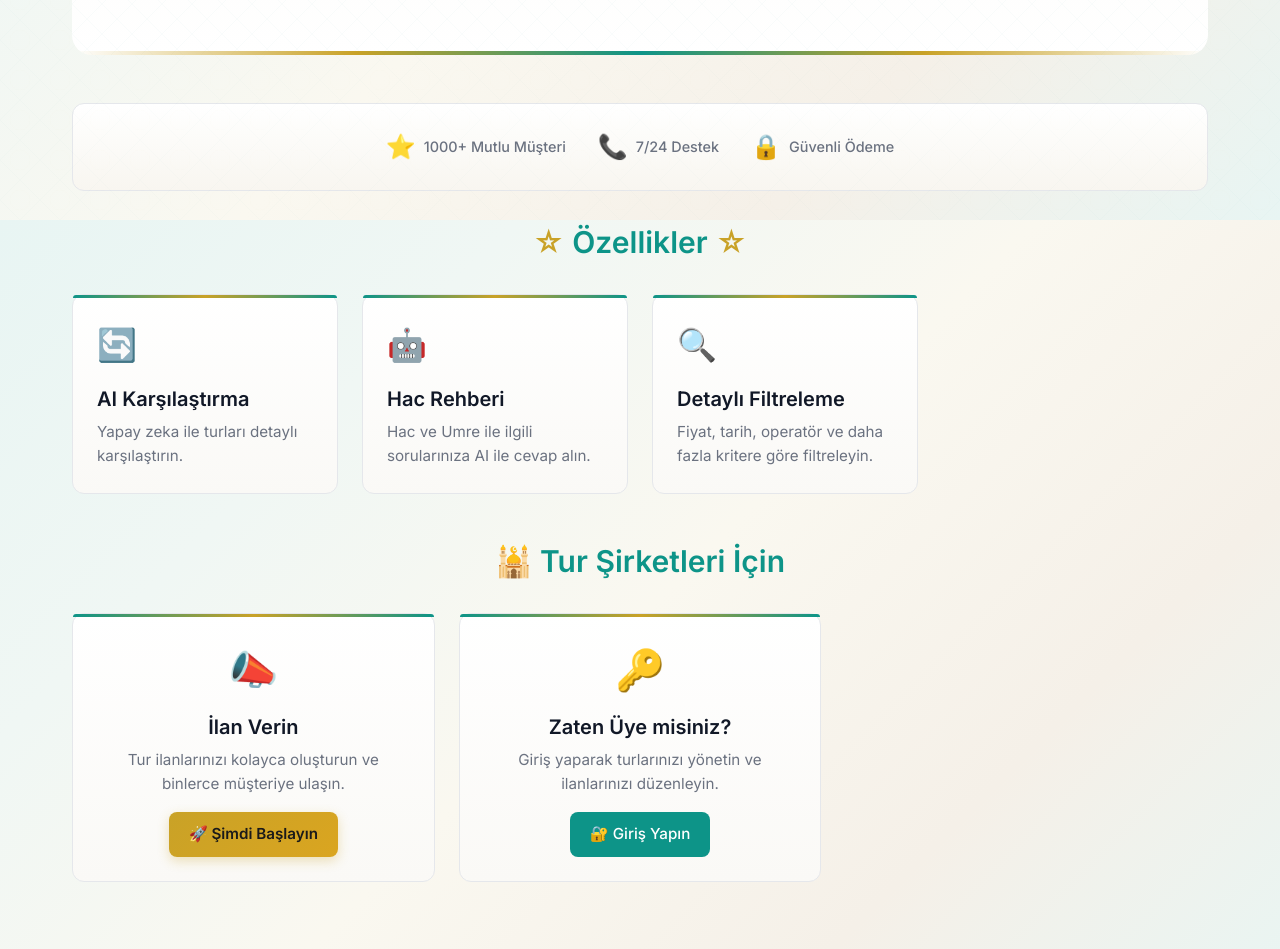
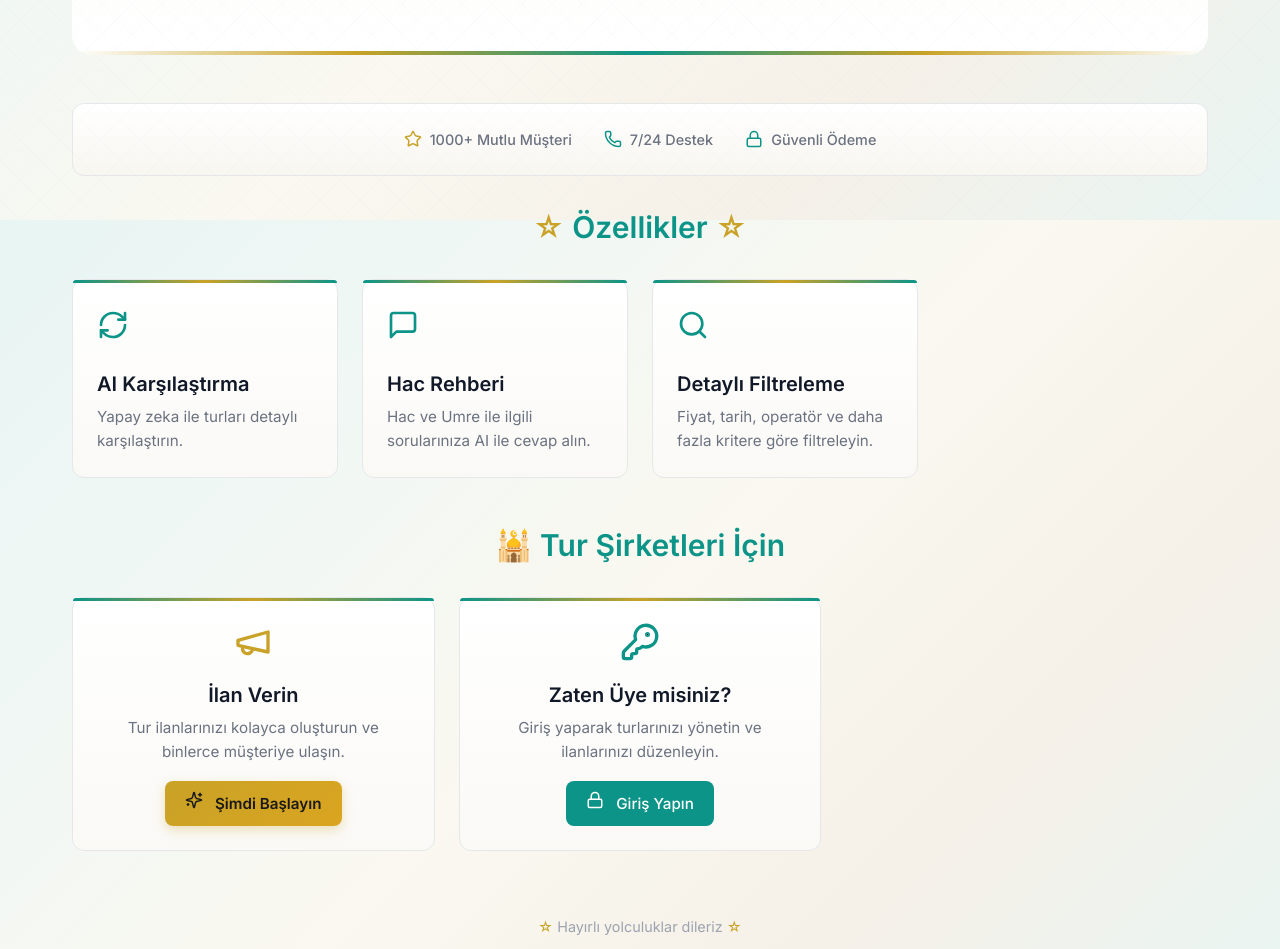
Before and after one commit to htas0443-max/hac-umre-platform, a React (Vite) app in the folder frontend/: page / in a window 1280 px wide. Shown: the part 580-1529 px from the top of the page. Built offline with nearby package versions, Linux system fonts and the light colour scheme; no server answers; the HTML template or start-up script is replaced by a standard one.

Commit message:
feat: phase 2 icon updates - Home and AdminApproval pages

```diff
--- a/frontend/src/pages/AdminApproval.tsx
+++ b/frontend/src/pages/AdminApproval.tsx
@@ -1,5 +1,6 @@
 import { useState, useEffect, useMemo } from 'react';
 import { motion, AnimatePresence } from 'framer-motion';
+import { Crown, Search, CheckSquare, CheckCircle, XCircle, Clock, Building2, MapPin, Inbox } from 'lucide-react';
 import { adminApi, toursApi } from '../api';
 import StatusBadge from '../components/StatusBadge';
 import Breadcrumb from '../components/Breadcrumb';
@@ -151,7 +152,7 @@ export default function AdminApproval() {
 
       {/* Header */}
       <div style={{ marginBottom: '1.5rem' }}>
-        <h1>👑 Tur Onay Yönetimi</h1>
+        <h1 style={{ display: 'flex', alignItems: 'center', gap: '0.5rem' }}><Crown size={28} color="var(--accent-gold)" /> Tur Onay Yönetimi</h1>
         <p style={{ color: 'var(--text-secondary)' }}>
           {tours.length} tur onay bekliyor
         </p>
@@ -159,7 +160,7 @@ export default function AdminApproval() {
 
       {/* Search Bar */}
       <div className="admin-search">
-        <span className="admin-search-icon">🔍</span>
+        <Search size={18} color="var(--text-secondary)" style={{ position: 'absolute', left: '12px', top: '50%', transform: 'translateY(-50%)' }} />
         <input
           type="text"
           className="admin-search-input"
@@ -181,7 +182,7 @@ export default function AdminApproval() {
           >
             <div className="bulk-action-bar-info">
               <span className="bulk-action-bar-count">
-                ☑️ {selectedTours.size} tur seçildi
+                <CheckSquare size={16} /> {selectedTours.size} tur seçildi
               </span>
               <button
                 onClick={clearSelection}
@@ -197,7 +198,7 @@ export default function AdminApproval() {
                 className="btn btn-small btn-bulk-approve"
                 disabled={bulkProcessing}
               >
-                {bulkProcessing ? '⏳ İşleniyor...' : '✅ Toplu Onayla'}
+                {bulkProcessing ? <><Clock size={16} /> İşleniyor...</> : <><CheckCircle size={16} /> Toplu Onayla</>}
               </button>
             </div>
           </motion.div>
@@ -212,7 +213,7 @@ export default function AdminApproval() {
           initial={{ opacity: 0, scale: 0.9 }}
           animate={{ opacity: 1, scale: 1 }}
         >
-          <div style={{ fontSize: '3rem', marginBottom: '1rem' }}>📭</div>
+          <div style={{ marginBottom: '1rem' }}><Inbox size={48} color="var(--text-muted)" /></div>
           <p>{searchQuery ? 'Arama sonucu bulunamadı.' : 'Onay bekleyen tur yok.'}</p>
         </motion.div>
       ) : (
@@ -281,8 +282,8 @@ export default function AdminApproval() {
                   </div>
 
                   <div style={{ marginBottom: '1rem', fontSize: '0.85rem', lineHeight: 1.8 }}>
-                    <p><strong>🏨</strong> {tour.hotel}</p>
-                    <p><strong>📍</strong> {tour.start_date} - {tour.end_date}</p>
+                    <p style={{ display: 'flex', alignItems: 'center', gap: '0.5rem' }}><Building2 size={14} color="var(--primary-teal)" /> {tour.hotel}</p>
+                    <p style={{ display: 'flex', alignItems: 'center', gap: '0.5rem' }}><MapPin size={14} color="var(--primary-teal)" /> {tour.start_date} - {tour.end_date}</p>
                   </div>
 
                   <div style={{ display: 'flex', gap: '0.5rem' }}>
@@ -293,7 +294,7 @@ export default function AdminApproval() {
                       disabled={processing === tour._id}
                       data-testid={`approve-${tour._id}`}
                     >
-                      {processing === tour._id ? '⏳' : '✅'} Onayla
+                      {processing === tour._id ? <Clock size={14} /> : <CheckCircle size={14} />} Onayla
                     </button>
                     <button
                       onClick={() => {
@@ -305,7 +306,7 @@ export default function AdminApproval() {
                       disabled={processing === tour._id}
                       data-testid={`reject-${tour._id}`}
                     >
-                      ❌ Reddet
+                      <XCircle size={14} /> Reddet
                     </button>
                   </div>
                 </motion.div>
--- a/frontend/src/pages/Home.tsx
+++ b/frontend/src/pages/Home.tsx
@@ -1,6 +1,7 @@
 import { Link } from 'react-router-dom';
 import { useAuth } from '../AuthContext';
 import { motion } from 'framer-motion';
+import { Star, Phone, Lock, RefreshCw, MessageSquare, Search, Building, Megaphone, KeyRound, BarChart3, Plus, Sparkles } from 'lucide-react';
 import PageMeta from '../components/PageMeta';
 
 // Create MotionLink for proper Framer Motion + React Router integration
@@ -144,7 +145,7 @@ export default function Home() {
                   whileHover={{ scale: 1.05 }}
                   whileTap={{ scale: 0.95 }}
                 >
-                  🕌 Turları Görüntüle
+                  Turları Görüntüle
                 </MotionLink>
                 <MotionLink
                   to="/register"
@@ -166,7 +167,7 @@ export default function Home() {
                 whileHover={{ scale: 1.05 }}
                 whileTap={{ scale: 0.95 }}
               >
-                {user.role === 'operator' ? 'Dashboard\'a Git' : '🕌 Turları Görüntüle'}
+                {user.role === 'operator' ? 'Dashboard\'a Git' : 'Turları Görüntüle'}
               </MotionLink>
             )}
           </div>
@@ -189,15 +190,15 @@ export default function Home() {
           variants={itemVariants}
         >
           <div className="trust-item">
-            <span className="trust-item-icon">⭐</span>
+            <Star size={18} color="var(--accent-gold)" />
             <span className="trust-item-text">1000+ Mutlu Müşteri</span>
           </div>
           <div className="trust-item">
-            <span className="trust-item-icon">📞</span>
+            <Phone size={18} color="var(--primary-teal)" />
             <span className="trust-item-text">7/24 Destek</span>
           </div>
           <div className="trust-item">
-            <span className="trust-item-icon">🔒</span>
+            <Lock size={18} color="var(--primary-teal)" />
             <span className="trust-item-text">Güvenli Ödeme</span>
           </div>
         </motion.div>
@@ -231,7 +232,7 @@ export default function Home() {
               whileTap={{ scale: 0.98 }}
               style={{ textDecoration: 'none', color: 'inherit', cursor: 'pointer', display: 'block' }}
             >
-              <div className="feature-icon">🔄</div>
+              <div className="feature-icon"><RefreshCw size={32} color="var(--primary-teal)" /></div>
               <h3>AI Karşılaştırma</h3>
               <p>Yapay zeka ile turları detaylı karşılaştırın.</p>
             </MotionLink>
@@ -245,7 +246,7 @@ export default function Home() {
               whileTap={{ scale: 0.98 }}
               style={{ textDecoration: 'none', color: 'inherit', cursor: 'pointer', display: 'block' }}
             >
-              <div className="feature-icon">🤖</div>
+              <div className="feature-icon"><MessageSquare size={32} color="var(--primary-teal)" /></div>
               <h3>Hac Rehberi</h3>
               <p>Hac ve Umre ile ilgili sorularınıza AI ile cevap alın.</p>
             </MotionLink>
@@ -259,7 +260,7 @@ export default function Home() {
               whileTap={{ scale: 0.98 }}
               style={{ textDecoration: 'none', color: 'inherit', cursor: 'pointer', display: 'block' }}
             >
-              <div className="feature-icon">🔍</div>
+              <div className="feature-icon"><Search size={32} color="var(--primary-teal)" /></div>
               <h3>Detaylı Filtreleme</h3>
               <p>Fiyat, tarih, operatör ve daha fazla kritere göre filtreleyin.</p>
             </MotionLink>
@@ -274,7 +275,7 @@ export default function Home() {
                 whileTap={{ scale: 0.98 }}
                 style={{ textDecoration: 'none', color: 'inherit', cursor: 'pointer', display: 'block' }}
               >
-                <div className="feature-icon">🏢</div>
+                <div className="feature-icon"><Building size={32} color="var(--primary-teal)" /></div>
                 <h3>Tur Şirketi İlanları</h3>
                 <p>İlanlarınızı yönetin ve yeni turlar ekleyin.</p>
               </MotionLink>
@@ -304,7 +305,7 @@ export default function Home() {
           {!user && (
             <div className="grid grid-2">
               <div className="card islamic-card" style={{ textAlign: 'center' }}>
-                <div style={{ fontSize: '2.5rem', marginBottom: '0.75rem' }}>📣</div>
+                <div style={{ marginBottom: '0.75rem' }}><Megaphone size={40} color="var(--accent-gold)" /></div>
                 <h3>İlan Verin</h3>
                 <p>Tur ilanlarınızı kolayca oluşturun ve binlerce müşteriye ulaşın.</p>
                 <MotionLink
@@ -315,11 +316,11 @@ export default function Home() {
                   whileTap={{ scale: 0.95 }}
                   data-testid="operator-register-btn"
                 >
-                  🚀 Şimdi Başlayın
+                  <Sparkles size={18} style={{ marginRight: '0.5rem' }} /> Şimdi Başlayın
                 </MotionLink>
               </div>
               <div className="card islamic-card" style={{ textAlign: 'center' }}>
-                <div style={{ fontSize: '2.5rem', marginBottom: '0.75rem' }}>🔑</div>
+                <div style={{ marginBottom: '0.75rem' }}><KeyRound size={40} color="var(--primary-teal)" /></div>
                 <h3>Zaten Üye misiniz?</h3>
                 <p>Giriş yaparak turlarınızı yönetin ve ilanlarınızı düzenleyin.</p>
                 <MotionLink
@@ -330,7 +331,7 @@ export default function Home() {
                   whileTap={{ scale: 0.95 }}
                   data-testid="operator-login-btn"
                 >
-                  🔐 Giriş Yapın
+                  <Lock size={18} style={{ marginRight: '0.5rem' }} /> Giriş Yapın
                 </MotionLink>
               </div>
             </div>
@@ -340,7 +341,7 @@ export default function Home() {
           {user && user.role === 'operator' && (
             <div className="grid grid-2">
               <div className="card islamic-card" style={{ textAlign: 'center' }}>
-                <div style={{ fontSize: '2.5rem', marginBottom: '0.75rem' }}>📊</div>
+                <div style={{ marginBottom: '0.75rem' }}><BarChart3 size={40} color="var(--primary-teal)" /></div>
                 <h3>Turlarınızı Yönetin</h3>
                 <p>İlanlarınızı düzenleyin, yeni turlar ekleyin ve rezervasyonları takip edin.</p>
                 <MotionLink
@@ -351,11 +352,11 @@ export default function Home() {
                   whileTap={{ scale: 0.95 }}
                   data-testid="operator-dashboard-btn"
                 >
-                  📈 Dashboard'a Git
+                  <BarChart3 size={18} style={{ marginRight: '0.5rem' }} /> Dashboard'a Git
                 </MotionLink>
               </div>
               <div className="card islamic-card" style={{ textAlign: 'center' }}>
-                <div style={{ fontSize: '2.5rem', marginBottom: '0.75rem' }}>➕</div>
+                <div style={{ marginBottom: '0.75rem' }}><Plus size={40} color="var(--accent-gold)" /></div>
                 <h3>Yeni İlan Oluşturun</h3>
                 <p>Hızlıca yeni tur ilanı oluşturun ve müşterilerinize ulaşın.</p>
                 <MotionLink
@@ -366,7 +367,7 @@ export default function Home() {
                   whileTap={{ scale: 0.95 }}
                   data-testid="operator-create-btn"
                 >
-                  ✨ İlan Oluştur
+                  <Sparkles size={18} style={{ marginRight: '0.5rem' }} /> İlan Oluştur
                 </MotionLink>
               </div>
             </div>
@@ -375,7 +376,7 @@ export default function Home() {
           {/* Scenario 3: Logged in as Regular User - Show "Become Operator" CTA */}
           {user && user.role === 'user' && (
             <div className="card islamic-card" style={{ textAlign: 'center', maxWidth: '500px', margin: '0 auto' }}>
-              <div style={{ fontSize: '2.5rem', marginBottom: '0.75rem' }}>🏢</div>
+              <div style={{ marginBottom: '0.75rem' }}><Building size={40} color="var(--primary-teal)" /></div>
               <h3>Tur Şirketi misiniz?</h3>
               <p>Siz de platformumuzda tur ilanları vererek binlerce müşteriye ulaşabilirsiniz.</p>
               <MotionLink
@@ -386,7 +387,7 @@ export default function Home() {
                 whileTap={{ scale: 0.95 }}
                 data-testid="become-operator-btn"
               >
-                📣 İlan Vermeye Başlayın
+                <Megaphone size={18} style={{ marginRight: '0.5rem' }} /> İlan Vermeye Başlayın
               </MotionLink>
             </div>
           )}
```
